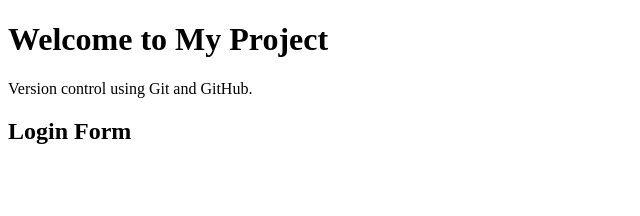
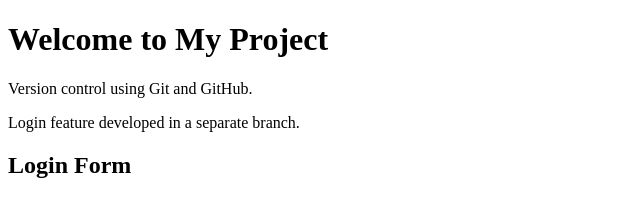
Before and after one commit to m240583-lang/GitExperiment, a plain HTML site: page index.html in a window 1280 px wide. Shown: the whole page, without its empty margins (0-640 px from the left). Drawn offline with Linux system fonts and the light colour scheme.

Commit message:
Update login feature

```diff
--- a/index.html
+++ b/index.html
@@ -7,6 +7,7 @@
 <body>
     <h1>Welcome to My Project</h1>
     <p>Version control using Git and GitHub.</p>
+<p>Login feature developed in a separate branch.</p>
 <h2>Login Form</h2>
 </body>
 </html>
```
